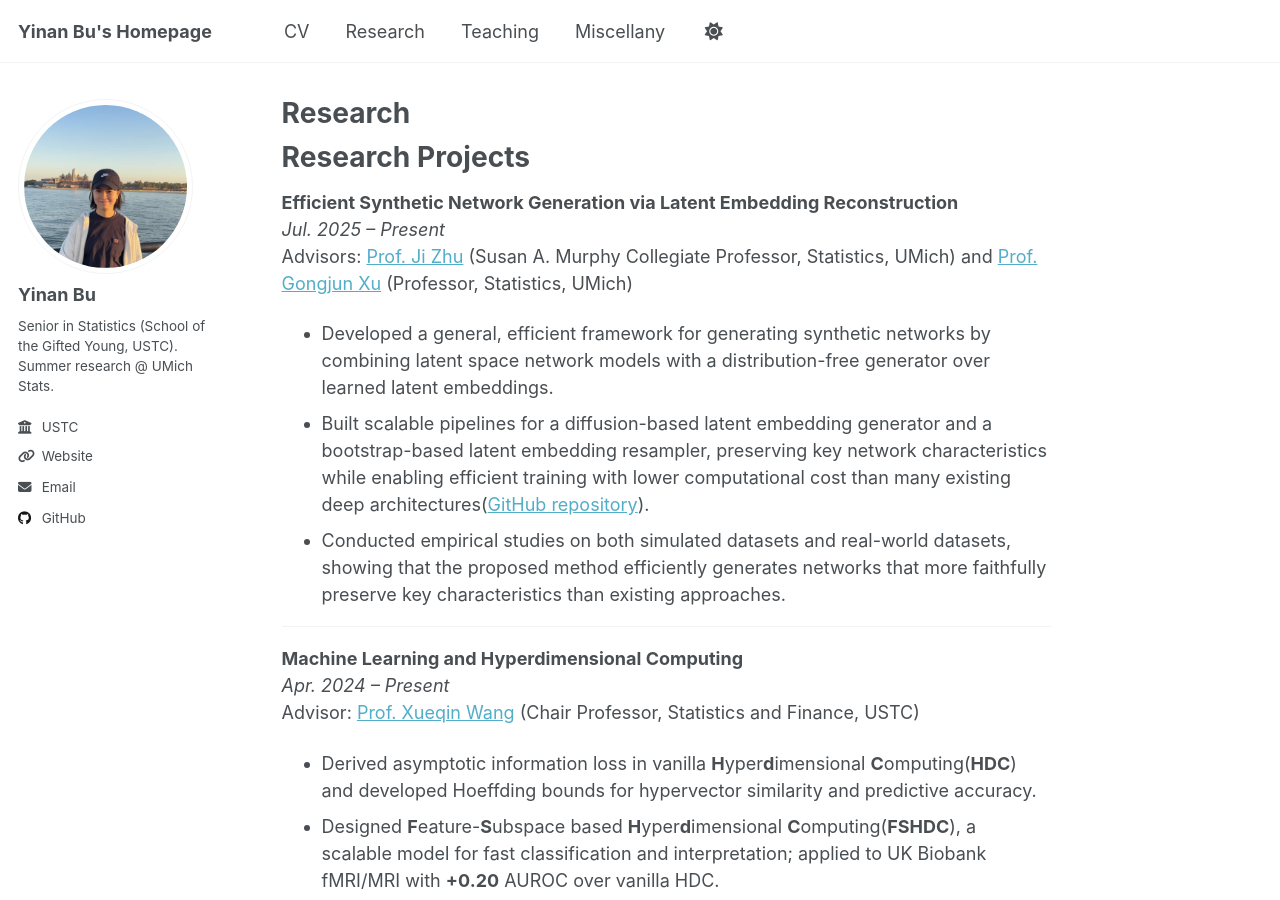
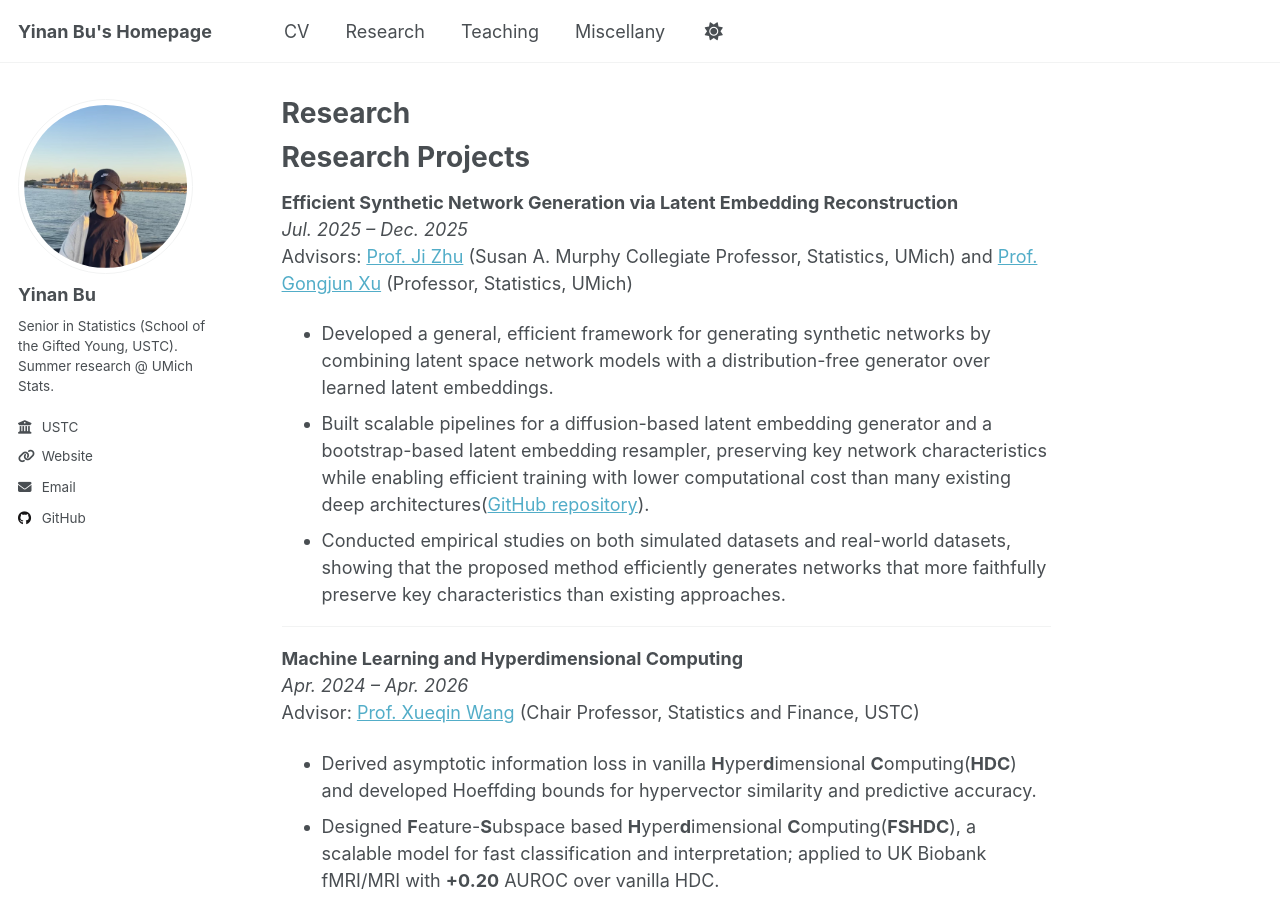
Before and after one commit to yinanbu/yinanbu.github.io, a Jekyll site: the page built from _pages/research.md, in a window 1280 px wide and 900 px high. Built offline with Jekyll 4.4.1, drawn with Linux system fonts in a browser that asks for light colours; a script that is not in the unit is left out.

Commit message:
Update research.md

```diff
--- a/_pages/research.md
+++ b/_pages/research.md
@@ -10,7 +10,7 @@ author_profile: true
 Research Projects
 ======
 **Efficient Synthetic Network Generation via Latent Embedding Reconstruction**
-*Jul. 2025 – Present*
+*Jul. 2025 – Dec. 2025*
 Advisors: [Prof. Ji Zhu](https://dept.stat.lsa.umich.edu/~jizhu/) (Susan A. Murphy Collegiate Professor, Statistics, UMich) and [Prof. Gongjun Xu](https://lsa.umich.edu/stats/people/faculty/GongjunXu.html) (Professor, Statistics, UMich)
 
 - Developed a general, efficient framework for generating synthetic networks by combining latent space network models with a distribution-free generator over learned latent embeddings.
@@ -20,7 +20,7 @@ Advisors: [Prof. Ji Zhu](https://dept.stat.lsa.umich.edu/~jizhu/) (Susan A. Murp
 ---
 
 **Machine Learning and Hyperdimensional Computing**
-*Apr. 2024 – Present*
+*Apr. 2024 – Apr. 2026*
 Advisor: [Prof. Xueqin Wang](https://bs.ustc.edu.cn/english/profile-650.html) (Chair Professor, Statistics and Finance, USTC)
 
 - Derived asymptotic information loss in vanilla **H**yper**d**imensional **C**omputing(**HDC**) and developed Hoeffding bounds for hypervector similarity and predictive accuracy.
```
